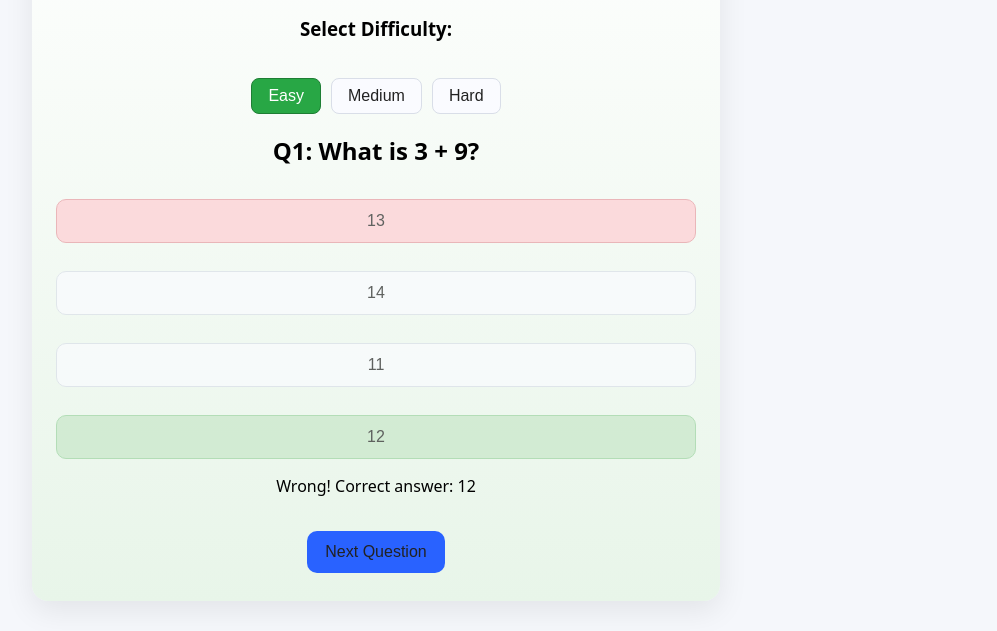
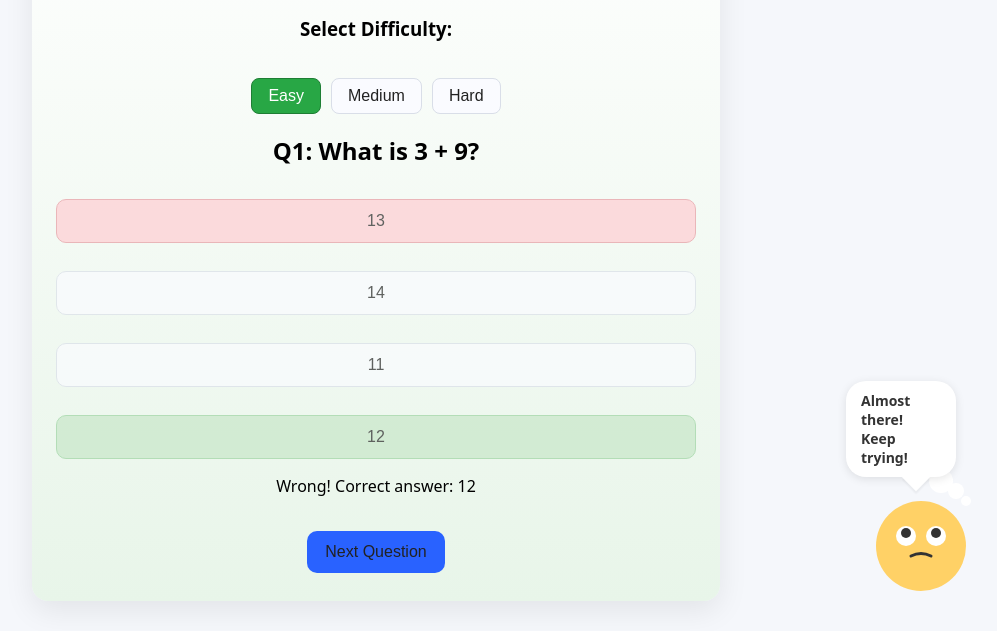
Before and after one commit to saif95bds/Math_III_quiz, a plain HTML site: page index.html in a window 1280 px wide. Both pictures are taken after a click on the button "13". Shown: the part 169-800 px from the top of the page, without its empty margins (264-1261 px from the left). Drawn offline with Linux system fonts and the light colour scheme.

```diff
--- a/index.html
+++ b/index.html
@@ -6,6 +6,7 @@
   <title>Multi-Level Math Quiz</title>
   <link rel="stylesheet" href="style.css" />
   <link rel="stylesheet" href="difficulty.css" />
+  <link rel="stylesheet" href="mascot.css" />
 </head>
 <body>
   <div class="container">
@@ -25,5 +26,6 @@
   </div>
   <script src="quiz.js"></script>
   <script src="features.js"></script>
+  <script src="mascot.js"></script>
 </body>
 </html>
--- /dev/null
+++ b/mascot.css
@@ -0,0 +1,182 @@
+/* Mascot styles */
+.mascot-container {
+  position: fixed;
+  bottom: 20px;
+  right: 20px;
+  width: 150px;
+  height: 150px;
+  z-index: 100;
+}
+
+.mascot {
+  width: 100%;
+  height: 100%;
+  background-size: contain;
+  background-repeat: no-repeat;
+  background-position: center bottom;
+  transition: transform 0.3s ease;
+}
+
+/* Mascot expressions */
+.mascot.idle {
+  background-image: url('images/mascot-idle.svg');
+}
+
+.mascot.happy {
+  background-image: url('images/mascot-happy.svg');
+}
+
+.mascot.thinking {
+  background-image: url('images/mascot-thinking.svg');
+}
+
+.mascot.excited {
+  background-image: url('images/mascot-excited.svg');
+}
+
+/* Dynamic jump height classes */
+.mascot.jump-1 {
+  animation: jump1 0.8s ease-in-out;
+}
+
+.mascot.jump-2 {
+  animation: jump2 0.9s ease-in-out;
+}
+
+.mascot.jump-3 {
+  animation: jump3 1s ease-in-out;
+}
+
+.mascot.jump-4 {
+  animation: jump4 1.1s ease-in-out;
+}
+
+.mascot.jump-5 {
+  animation: jump5 1.2s ease-in-out;
+}
+
+/* Wrong answer animation variations */
+.mascot.wrong-1 {
+  animation: headShake 1s ease-in-out;
+}
+
+.mascot.wrong-2 {
+  animation: sideTilt 1.1s ease-in-out;
+}
+
+.mascot.wrong-3 {
+  animation: bobble 1s ease-in-out;
+}
+
+/* Excited animation variations */
+.mascot.excited-1 {
+  animation: spin 1.2s ease-in-out;
+}
+
+.mascot.excited-2 {
+  animation: bounce 1.2s ease-in-out;
+}
+
+.mascot.excited-3 {
+  animation: dance 1.5s ease-in-out;
+}
+
+/* Mascot animations */
+@keyframes jump1 {
+  0%, 100% { transform: translateY(0); }
+  50% { transform: translateY(-15px); }
+}
+
+@keyframes jump2 {
+  0%, 100% { transform: translateY(0); }
+  50% { transform: translateY(-25px); }
+}
+
+@keyframes jump3 {
+  0%, 100% { transform: translateY(0); }
+  50% { transform: translateY(-40px); }
+}
+
+@keyframes jump4 {
+  0%, 100% { transform: translateY(0); }
+  50% { transform: translateY(-55px); }
+}
+
+@keyframes jump5 {
+  0%, 100% { transform: translateY(0); }
+  50% { transform: translateY(-70px); }
+}
+
+@keyframes headShake {
+  0%, 100% { transform: translateX(0); }
+  25% { transform: translateX(-5px) rotate(-5deg); }
+  75% { transform: translateX(5px) rotate(5deg); }
+}
+
+@keyframes sideTilt {
+  0%, 100% { transform: rotate(0); }
+  25% { transform: rotate(-8deg); }
+  75% { transform: rotate(8deg); }
+}
+
+@keyframes bobble {
+  0%, 100% { transform: translateY(0); }
+  25% { transform: translateY(-8px); }
+  50% { transform: translateY(4px); }
+  75% { transform: translateY(-4px); }
+}
+
+@keyframes spin {
+  0% { transform: rotate(0); }
+  100% { transform: rotate(360deg); }
+}
+
+@keyframes bounce {
+  0%, 20%, 50%, 80%, 100% { transform: translateY(0); }
+  40% { transform: translateY(-30px); }
+  60% { transform: translateY(-15px); }
+}
+
+@keyframes dance {
+  0%, 100% { transform: translateY(0) rotate(0); }
+  20% { transform: translateY(-20px) rotate(-10deg); }
+  40% { transform: translateY(0) rotate(10deg); }
+  60% { transform: translateY(-20px) rotate(-10deg); }
+  80% { transform: translateY(0) rotate(10deg); }
+}
+
+/* Speech bubble */
+.speech-bubble {
+  position: absolute;
+  top: -80px;
+  right: 40px;
+  background: white;
+  padding: 10px 15px;
+  border-radius: 20px;
+  box-shadow: 0 2px 10px rgba(0,0,0,0.1);
+  max-width: 200px;
+  opacity: 0;
+  transform: translateY(20px);
+  transition: opacity 0.3s ease, transform 0.3s ease;
+  font-size: 14px;
+  font-weight: bold;
+  color: #333;
+  pointer-events: none;
+}
+
+.speech-bubble:after {
+  content: '';
+  position: absolute;
+  bottom: -10px;
+  right: 30px;
+  width: 20px;
+  height: 20px;
+  background: white;
+  transform: rotate(45deg);
+  box-shadow: 2px 2px 2px rgba(0,0,0,0.05);
+}
+
+.speech-bubble.show {
+  opacity: 1;
+  transform: translateY(0);
+}
--- /dev/null
+++ b/mascot.js
@@ -0,0 +1,162 @@
+// mascot.js - Handles the mascot animations and interactions
+const MASCOT_MESSAGES = {
+  idle: [
+    "Hi there! Let's solve some math problems!",
+    "Ready to learn?",
+    "I'm Matty the Math Mascot!",
+    "Let's have fun with numbers!"
+  ],
+  correct: [
+    "Great job! You got it right!",
+    "Awesome work!",
+    "You're so smart!",
+    "That's correct! You're amazing!",
+    "Wow! Perfect answer!"
+  ],
+  wrong: [
+    "Don't worry, let's try again!",
+    "Almost there! Keep trying!",
+    "Practice makes perfect!",
+    "You'll get it next time!",
+    "Learning happens step by step!"
+  ],
+  excited: [
+    "You're on a roll!",
+    "You're doing fantastic!",
+    "Amazing progress!",
+    "You're a math superstar!",
+    "Incredible work today!"
+  ]
+};
+
+// Variables to track streak
+let correctStreak = 0;
+let wrongCount = 0;
+const EXCITED_THRESHOLD = 3; // Show excited animation after 3 correct answers in a row
+const MAX_JUMP_LEVEL = 5; // Maximum jump level/height
+const ANIMATION_VARIATION = 3; // Number of variations for each animation type
+
+// Initialize the mascot
+function initMascot() {
+  const container = document.querySelector('.container');
+
+  // Create mascot container
+  const mascotContainer = document.createElement('div');
+  mascotContainer.className = 'mascot-container';
+
+  // Create mascot element
+  const mascot = document.createElement('div');
+  mascot.className = 'mascot idle';
+  mascotContainer.appendChild(mascot);
+
+  // Create speech bubble
+  const speechBubble = document.createElement('div');
+  speechBubble.className = 'speech-bubble';
+  mascotContainer.appendChild(speechBubble);
+
+  // Add mascot to page
+  document.body.appendChild(mascotContainer);
+
+  // Show initial greeting
+  showMascotMessage('idle');
+
+  return {
+    element: mascot,
+    speechBubble: speechBubble,
+    container: mascotContainer
+  };
+}
+
+// Random message from category
+function getRandomMessage(category) {
+  const messages = MASCOT_MESSAGES[category];
+  return messages[Math.floor(Math.random() * messages.length)];
+}
+
+// Show mascot message
+function showMascotMessage(category) {
+  const speechBubble = document.querySelector('.speech-bubble');
+  const message = getRandomMessage(category);
+
+  // Set and show message
+  speechBubble.textContent = message;
+  speechBubble.classList.add('show');
+
+  // Hide after delay
+  setTimeout(() => {
+    speechBubble.classList.remove('show');
+  }, 3000);
+}
+
+// Change mascot state
+function changeMascotState(state, animationVariant = null) {
+  const mascot = document.querySelector('.mascot');
+
+  // Remove all state and animation classes
+  mascot.className = 'mascot'; // Reset all classes
+
+  // Add new state
+  mascot.classList.add(state);
+
+  // Add animation variant if provided
+  if (animationVariant) {
+    mascot.classList.add(animationVariant);
+  }
+
+  // Show appropriate message
+  showMascotMessage(state === 'happy' ? 'correct' :
+                     state === 'thinking' ? 'wrong' : state);
+}
+
+// React to correct answer
+function mascotCorrectAnswer() {
+  correctStreak++;
+  wrongCount = 0;
+
+  // Cap the streak at MAX_JUMP_LEVEL for animation purposes
+  const jumpLevel = Math.min(correctStreak, MAX_JUMP_LEVEL);
+
+  // Show excited animation if on a good streak
+  if (correctStreak >= EXCITED_THRESHOLD) {
+    // Pick a random excited animation variation
+    const excitedVariant = `excited-${Math.floor(Math.random() * ANIMATION_VARIATION) + 1}`;
+    changeMascotState('excited', excitedVariant);
+
+    // After a brief delay, show the jumping animation based on streak level
+    setTimeout(() => {
+      changeMascotState('happy', `jump-${jumpLevel}`);
+    }, 1500);
+  } else {
+    // Show jump animation with height based on streak
+    changeMascotState('happy', `jump-${jumpLevel}`);
+  }
+
+  // Console log for debugging
+  console.log(`Correct streak: ${correctStreak}, Jump level: ${jumpLevel}`);
+}
+
+// React to wrong answer
+function mascotWrongAnswer() {
+  // Reset streak
+  correctStreak = 0;
+  wrongCount++;
+
+  // Select different wrong animations in rotation
+  const wrongVariant = `wrong-${(wrongCount % ANIMATION_VARIATION) + 1}`;
+  changeMascotState('thinking', wrongVariant);
+}
+
+// Return to idle state
+function mascotIdle() {
+  changeMascotState('idle');
+}
+
+// Initialize mascot when the page loads
+document.addEventListener('DOMContentLoaded', function() {
+  const mascot = initMascot();
+
+  // Return to idle state after each question
+  document.getElementById('nextBtn').addEventListener('click', function() {
+    setTimeout(() => mascotIdle(), 500);
+  });
+});
--- a/quiz.js
+++ b/quiz.js
@@ -236,6 +236,8 @@
     btn.classList.add("correct");
     feedbackEl.textContent = "Correct!";
     if (typeof showFireworks === 'function') showFireworks();
+    // Animate mascot for correct answer
+    if (typeof mascotCorrectAnswer === 'function') mascotCorrectAnswer();
   } else {
     score.wrong++;
     btn.classList.add("wrong");
@@ -243,6 +245,8 @@
     // highlight correct choice too
     const correctBtn = choicesEl.children[activeQuestion.correctIndex];
     if (correctBtn) correctBtn.classList.add("correct");
+    // Animate mascot for wrong answer
+    if (typeof mascotWrongAnswer === 'function') mascotWrongAnswer();
   }
   updateStatus();
   nextBtn.disabled = false;
```
Also changed, not shown: images/mascot-excited.svg (added), images/mascot-happy.svg (added), images/mascot-idle.svg (added), images/mascot-thinking.svg (added).
